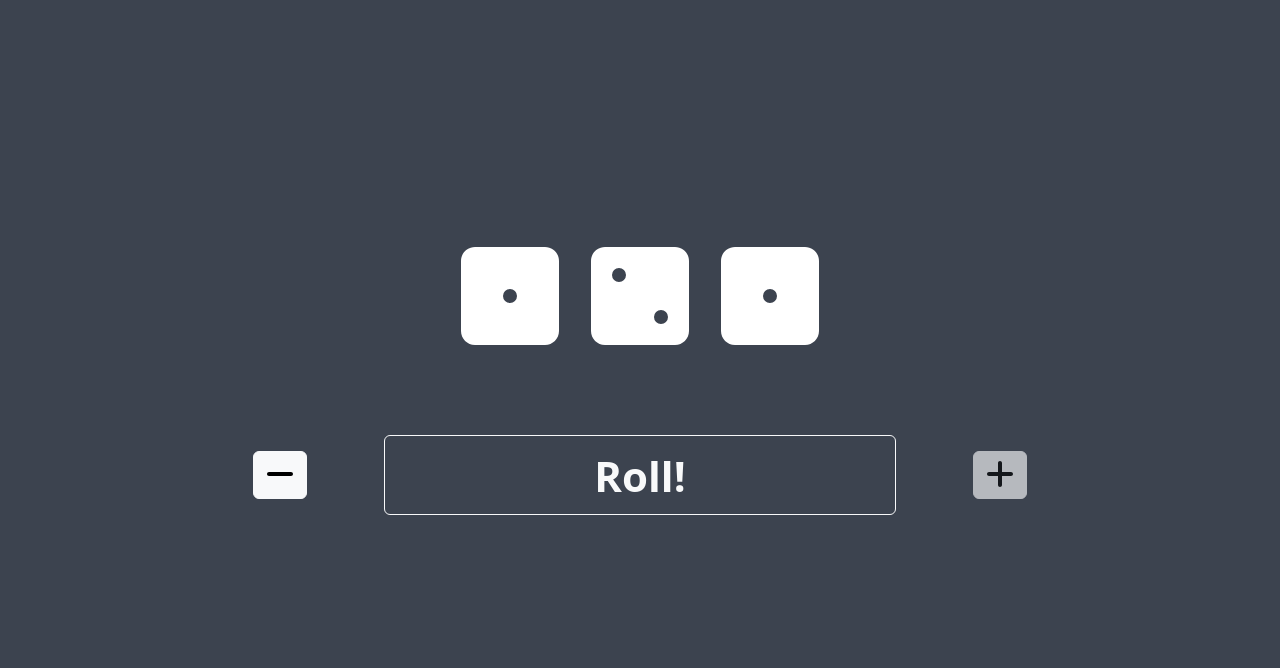
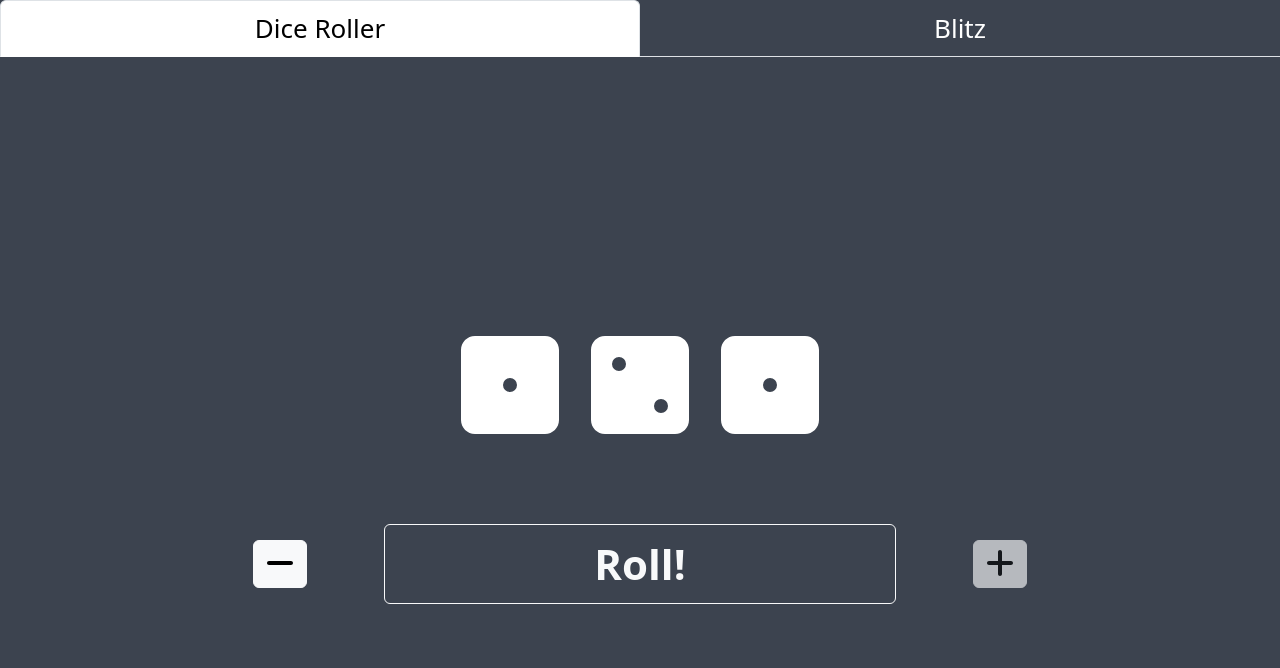
Before and after one commit to ConorLeckey/risk-companion, a React app: page / in a window 1280 px wide. Built offline with nearby package versions, Linux system fonts and the light colour scheme.

Commit message:
Reorganise dice components
Add InputSpinner package

```diff
--- a/package.json
+++ b/package.json
@@ -14,6 +14,7 @@
     "gh-pages": "^6.1.1",
     "react": "^18.2.0",
     "react-bootstrap": "^2.9.2",
+    "react-bootstrap-input-spinner": "^1.0.2",
     "react-dom": "^18.2.0",
     "react-is": "^18.2.0",
     "react-scripts": "5.0.1",
--- a/src/components/App/App.css
+++ b/src/components/App/App.css
@@ -1,50 +1,13 @@
 .App {
-    text-align: center;
     background-color: #3c434f;
     min-height: 100vh;
-    display: flex;
-    flex-direction: column;
-    align-items: center;
-    justify-content: center;
     font-size: calc(10px + 2vmin);
     color: white;
 }
 
-.diceplay {
-    display: flex;
+.nav-link {
+    color: white !important;
 }
-
-.btn-roll {
-    width: 40vw;
-    height: 10vh;
-    font-size: 42px !important;
-    font-weight: bold !important;
+.nav-link.active {
+    color: black !important;
 }
-
-.btn-change-dice {
-    margin: 6vw;
-}
-
-.App-logo {
-    height: 100vmin;
-    pointer-events: none;
-}
-
-@media (prefers-reduced-motion: no-preference) {
-    .App-logo {
-        animation: App-logo-spin infinite 20s linear;
-    }
-}
-
-.App-link {
-    color: #61dafb;
-}
-
-@keyframes App-logo-spin {
-    from {
-        transform: rotate(0deg);
-    }
-    to {
-        transform: rotate(360deg);
-    }
-}
--- a/src/components/App/App.js
+++ b/src/components/App/App.js
@@ -1,57 +1,25 @@
 import './App.css';
-import Dice from "../Dice/Dice";
-import React, {useEffect, useState} from "react";
-import Button from "react-bootstrap/Button";
-import {FontAwesomeIcon} from "@fortawesome/react-fontawesome";
-import {faMinus, faPlus} from "@fortawesome/free-solid-svg-icons";
+import React from "react";
+import DiceRoller from "../DiceRoller/DiceRoller";
+import {Fade, Tab, Tabs} from "react-bootstrap";
 
 function App() {
-    const [dice, setDice] = useState([1, 2, 1]);
-
-    useEffect(() => {
-    }, [dice]);
-
-    function randomiseDice(diceArray) {
-        const newDice = []
-        for (let i = 0; i < diceArray.length; i++) {
-            newDice[i] = Math.floor(Math.random() * 6) + 1
-        }
-        return newDice
-    }
-
-    function rollDice() {
-        setDice(randomiseDice(dice))
-    }
-    function changeDiceAmount(difference) {
-        const newDice = Array(dice.length + difference)
-        console.log(difference)
-        console.log(newDice)
-        setDice(randomiseDice(newDice))
-    }
-
     return (
         <div className="App">
-            {/*<FontAwesomeIcon className="burger-icon fa-2x" icon={faPlus} />*/}
-            <div className="diceplay">
-                {dice.map(die => <Dice number={die}/>)}
-            </div>
-            <div className={"control"}>
-                <Button variant={"light"}
-                        className="btn-change-dice"
-                        disabled={dice.length === 1}
-                        onClick={()=>changeDiceAmount(-1)}
-                >
-                    <FontAwesomeIcon className="burger-icon fa-2x" icon={faMinus} />
-                </Button>
-                <Button variant={"outline-light"} className="btn-roll" onClick={rollDice}>Roll!</Button>
-                <Button variant={"light"}
-                        className="btn-change-dice"
-                        disabled={dice.length === 3}
-                        onClick={()=>changeDiceAmount(1)}
-                >
-                    <FontAwesomeIcon className="burger-icon fa-2x" icon={faPlus} />
-                </Button>
-            </div>
+            <Tabs
+              defaultActiveKey="roller"
+              id="uncontrolled-tab-example"
+              transition={Fade}
+              className="mb-3"
+              justify
+            >
+              <Tab eventKey="roller" title="Dice Roller">
+                 <DiceRoller/>
+              </Tab>
+              <Tab eventKey="blitz" title="Blitz">
+
+              </Tab>
+            </Tabs>
         </div>
     );
 }
--- /dev/null
+++ b/src/components/DiceRoller/DiceRoller.css
@@ -0,0 +1,25 @@
+.dice-roller {
+    text-align: center;
+    display: flex;
+    align-items: center;
+    justify-content: center;
+    flex-direction: column;
+}
+
+.diceplay {
+    padding-top: 30vh;
+    display: flex;
+    align-items: center;
+    justify-content: center;
+}
+
+.btn-roll {
+    width: 40vw;
+    height: 10vh;
+    font-size: 42px !important;
+    font-weight: bold !important;
+}
+
+.btn-change-dice {
+    margin: 6vw;
+}
--- /dev/null
+++ b/src/components/DiceRoller/DiceRoller.js
@@ -0,0 +1,58 @@
+import './DiceRoller.css';
+import Dice from "./Dice/Dice";
+import React, {useEffect, useState} from "react";
+import Button from "react-bootstrap/Button";
+import {FontAwesomeIcon} from "@fortawesome/react-fontawesome";
+import {faMinus, faPlus} from "@fortawesome/free-solid-svg-icons";
+
+function DiceRoller() {
+    const [dice, setDice] = useState([1, 2, 1]);
+
+    useEffect(() => {
+    }, [dice]);
+
+    function randomiseDice(diceArray) {
+        const newDice = []
+        for (let i = 0; i < diceArray.length; i++) {
+            newDice[i] = Math.floor(Math.random() * 6) + 1
+        }
+        return newDice
+    }
+
+    function rollDice() {
+        setDice(randomiseDice(dice))
+    }
+    function changeDiceAmount(difference) {
+        const newDice = Array(dice.length + difference)
+        console.log(difference)
+        console.log(newDice)
+        setDice(randomiseDice(newDice))
+    }
+
+    return (
+        <div className="dice-roller">
+            <div className="diceplay">
+                {dice.map(die => <Dice number={die}/>)}
+            </div>
+            <div className={"control"}>
+                <Button variant={"light"}
+                        className="btn-change-dice"
+                        disabled={dice.length === 1}
+                        onClick={()=>changeDiceAmount(-1)}
+                >
+                    <FontAwesomeIcon className="burger-icon fa-2x" icon={faMinus} />
+                </Button>
+                <Button variant={"outline-light"} className="btn-roll" onClick={rollDice}>Roll!</Button>
+                <Button variant={"light"}
+                        className="btn-change-dice"
+                        disabled={dice.length === 3}
+                        onClick={()=>changeDiceAmount(1)}
+                >
+                    <FontAwesomeIcon className="burger-icon fa-2x" icon={faPlus} />
+                </Button>
+            </div>
+        </div>
+    );
+}
+
+export default DiceRoller;
```
Also changed, not shown: src/components/DiceRoller/Dice/Dice.css (renamed from src/components/Dice/Dice.css), src/components/DiceRoller/Dice/Dice.js (renamed from src/components/Dice/Dice.js), 1 other file.
